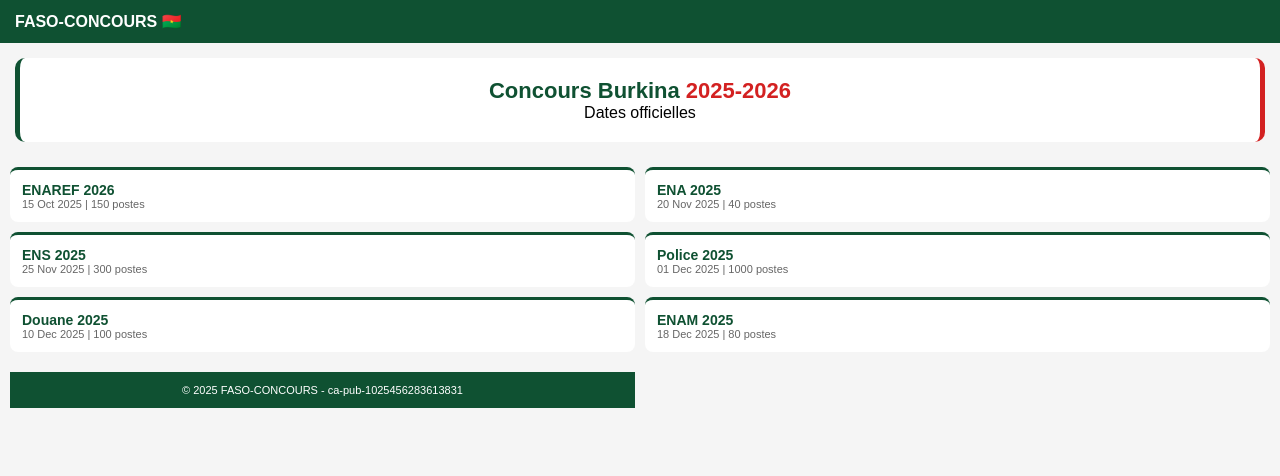
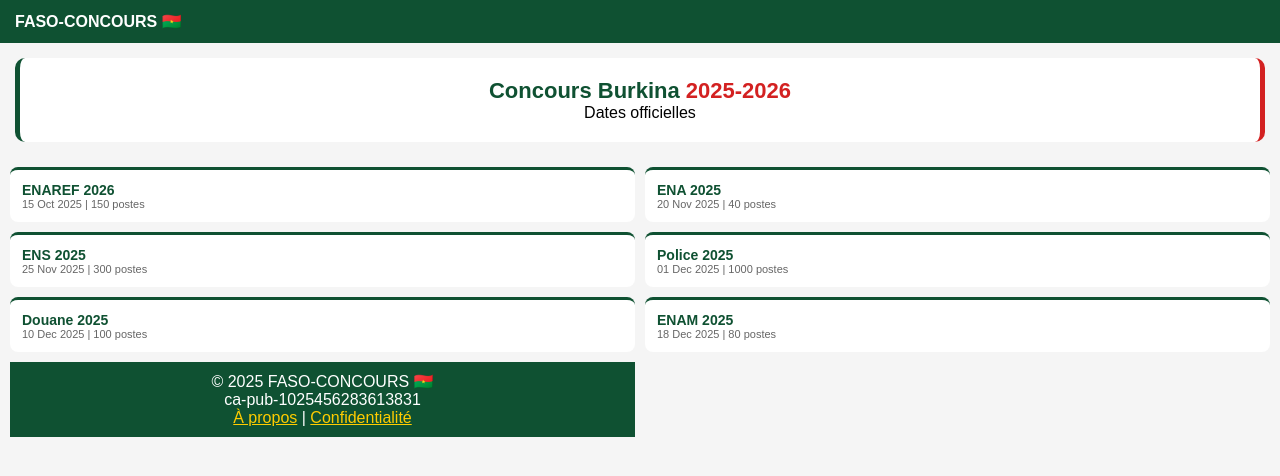
Before and after one commit to abdoulrazako617-create/faso-concours, a plain HTML site: page index.html in a window 1280 px wide. Drawn offline with Linux system fonts and the light colour scheme.

Commit message:
Update index.html

```diff
--- a/index.html
+++ b/index.html
@@ -28,6 +28,6 @@ footer{background:#0f5132;color:#fff;text-align:center;padding:12px;font-size:11
 <div class="card"><h3>Police 2025</h3><div class="meta">01 Dec 2025 | 1000 postes</div></div>
 <div class="card"><h3>Douane 2025</h3><div class="meta">10 Dec 2025 | 100 postes</div></div>
 <div class="card"><h3>ENAM 2025</h3><div class="meta">18 Dec 2025 | 80 postes</div></div>
-<footer>© 2025 FASO-CONCOURS - ca-pub-1025456283613831</footer>
+<fo<footer style="background:#0f5132;color:#fff;text-align:center;padding:10px">© 2025 FASO-CONCOURS 🇧🇫<br>ca-pub-1025456283613831<br><a href="/a-propos.html" style="color:#ffcc00">À propos</a> | <a href="/confidentialite.html" style="color:#ffcc00">Confidentialité</a></footer>
 </body>
 </html>
```
